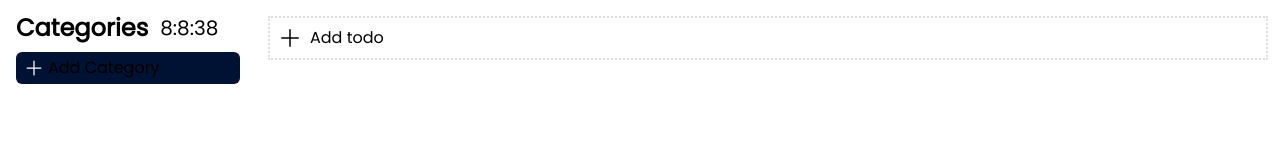
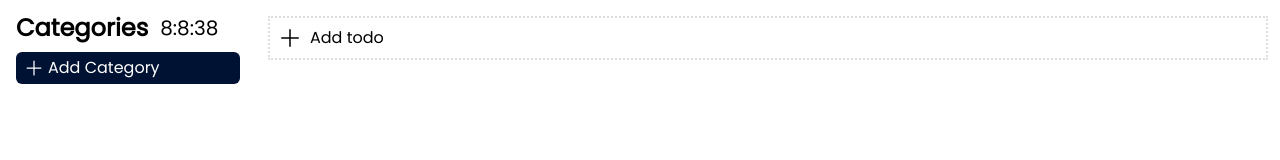
Before and after one commit to Kenramiscal1106/vue-todo-app, a Vue app: page / in a window 1280 px wide. Shown: the top 160 px of the page. Built offline with nearby package versions, Linux system fonts and the light colour scheme.

Commit message:
style(components): :lipstick: update fill and class

```diff
--- a/src/components/sidebar/AddCategory.vue
+++ b/src/components/sidebar/AddCategory.vue
@@ -2,11 +2,12 @@
 
 </script>
 <template>
-  <button class="rounded-md flex items-center gap-1 px-2 py-1 bg-accent hover:bg-accent-hover text-left"><svg width="20" height="20" viewBox="0 0 20 20"
+  <button class="rounded-md flex items-center gap-1 px-2 py-1 bg-accent hover:bg-accent-hover text-left text-white group">
+    <svg width="20" height="20" viewBox="0 0 20 20" class="group-hover:scale-125"
       fill="none" xmlns="http://www.w3.org/2000/svg">
       <path fill-rule="evenodd" clip-rule="evenodd"
         d="M10 2.5C10.3452 2.5 10.625 2.77982 10.625 3.125V9.375H16.875C17.2202 9.375 17.5 9.65482 17.5 10C17.5 10.3452 17.2202 10.625 16.875 10.625H10.625V16.875C10.625 17.2202 10.3452 17.5 10 17.5C9.65482 17.5 9.375 17.2202 9.375 16.875V10.625H3.125C2.77982 10.625 2.5 10.3452 2.5 10C2.5 9.65482 2.77982 9.375 3.125 9.375H9.375V3.125C9.375 2.77982 9.65482 2.5 10 2.5Z"
-        fill="white" />
+        fill="currentColor"/>
     </svg>
     <slot></slot>
   </button>
```
